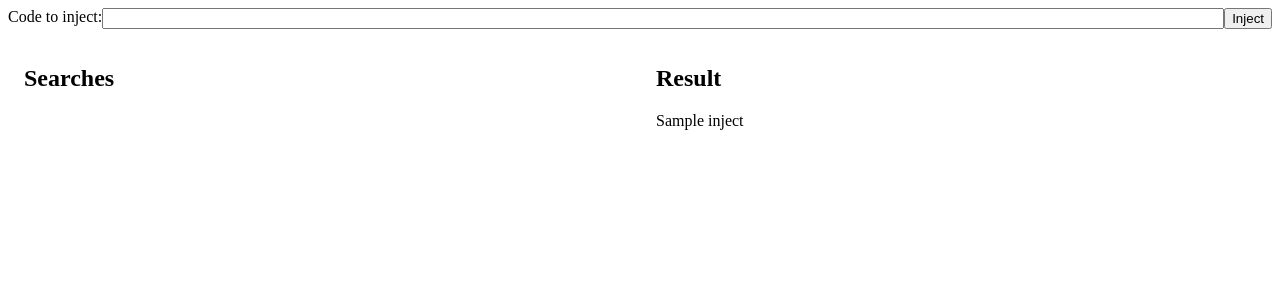
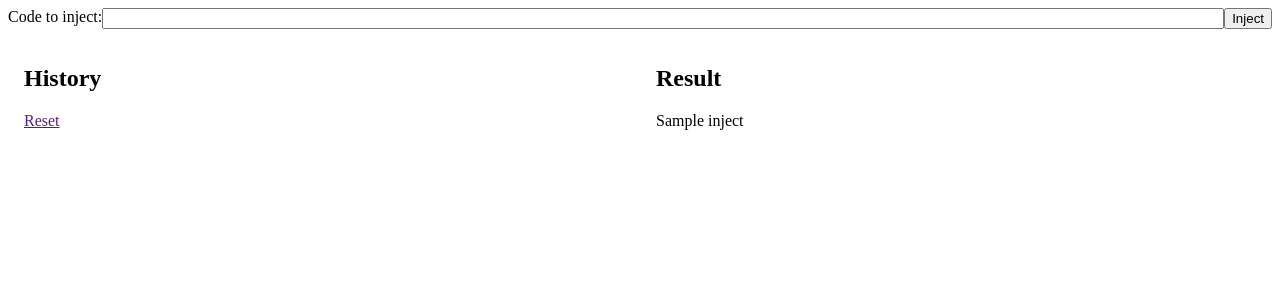
Before and after one commit to generatom/sql-blinds, a Flask app: template flasktest/templates/index.html in a window 1280 px wide. Shown: the top 300 px of the page. Run offline with Flask 2, Linux system fonts and the light colour scheme; the template is opened without the code that fills it: most values are stand-ins (such as "Sample title", 1, 10 or a date in 2020).

Commit message:
Added DB reset

```diff
--- a/flasktest/app.py
+++ b/flasktest/app.py
@@ -1,4 +1,5 @@
 from flask import Flask, render_template, render_template_string, request
+from flask import redirect, url_for
 import os
 import lipsum
 from db import get_db
@@ -31,4 +32,11 @@ def create_app():
 
         return render_template('index.html', searches=db.get_searches())
 
+    @app.route('/reset')
+    def reset():
+        db = get_db()
+        db.reset()
+
+        return redirect(url_for('index'))
+
     return app
--- a/flasktest/db.py
+++ b/flasktest/db.py
@@ -34,6 +34,10 @@ class Database():
         cur = self.execute(query)
         return cur.fetchall()
 
+    def reset(self):
+        with current_app.open_resource('schema.sql') as f:
+            db.executescript(f.read().decode('utf8'))
+
 
 def get_db():
     if 'db' not in g:
--- a/flasktest/templates/index.html
+++ b/flasktest/templates/index.html
@@ -23,7 +23,8 @@ form input[type="text"] {
 </form>
 <div class="wrapper">
   <div class="searches">
-    <h2>Searches</h2>
+    <h2>History</h2>
+    <a href="{{ urlfor('reset') }}" class="btn">Reset</a>
     <ol>
     {% for search in searches %}
       <li>{{ search.search }}</li>
```
